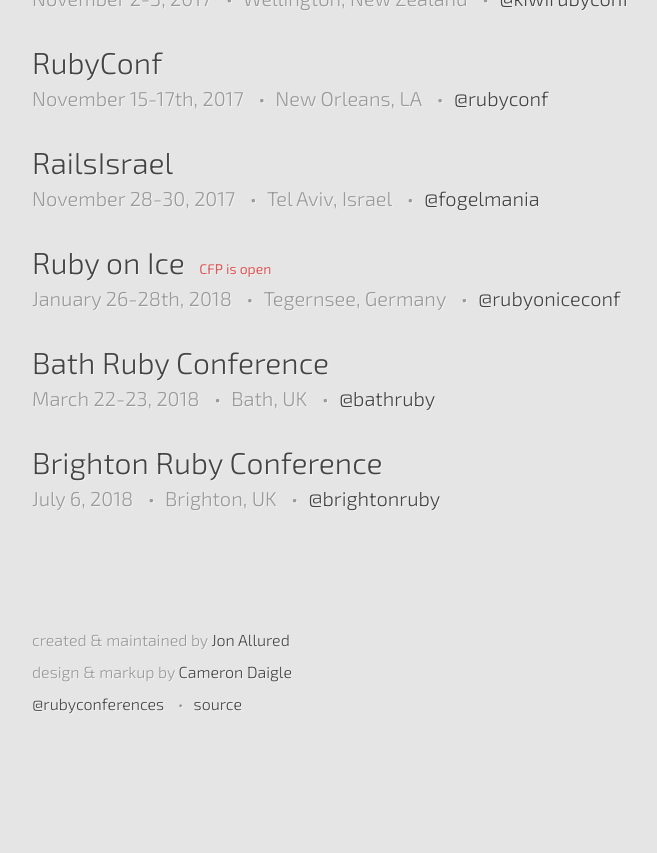
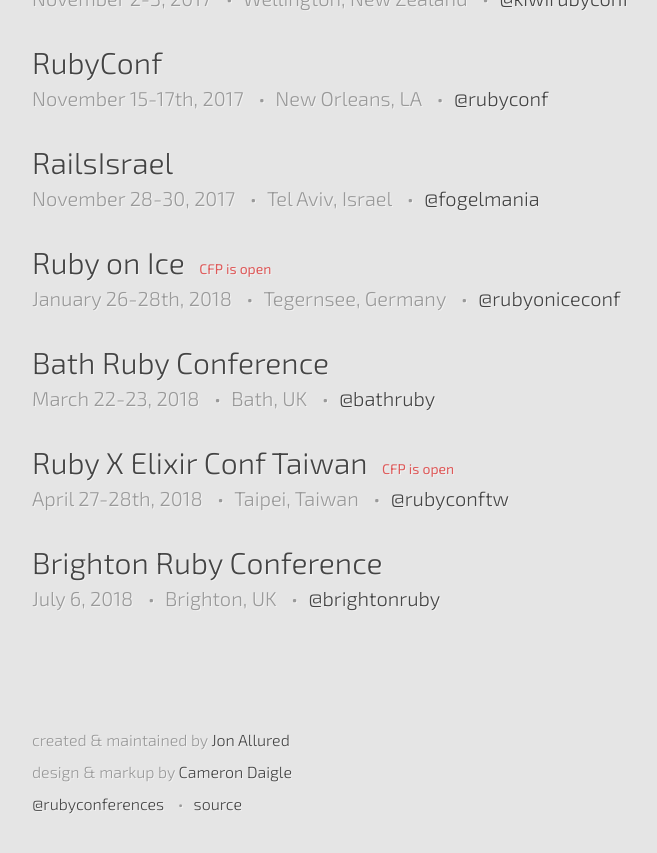
Before and after one commit to ruby-conferences/ruby-conferences.github.io, a Jekyll site: the page built from index.html, in a window 1280 px wide and 900 px high, scrolled down 1718 px. Shown: the top 853 px of the window, without its empty margins (208-865 px from the left). Built offline with Jekyll 4.4.1, drawn with Linux system fonts in a browser that asks for light colours; before the commit the page ends 2518 px from its top, so only the background shows below that.

Commit message:
Add Ruby X Elixir Conf Taiwan 2018

```diff
--- a/_data/current.yml
+++ b/_data/current.yml
@@ -107,6 +107,13 @@
   url: http://2018.bathruby.uk
   twitter: bathruby
 
+- name: Ruby X Elixir Conf Taiwan
+  location: Taipei, Taiwan
+  dates: "April 27-28th, 2018"
+  url: https://2018.rubyconf.tw/
+  twitter: rubyconftw
+  cfp_phrase: CFP is open
+
 - name: Brighton Ruby Conference
   location: Brighton, UK
   dates: "July 6, 2018"
```
